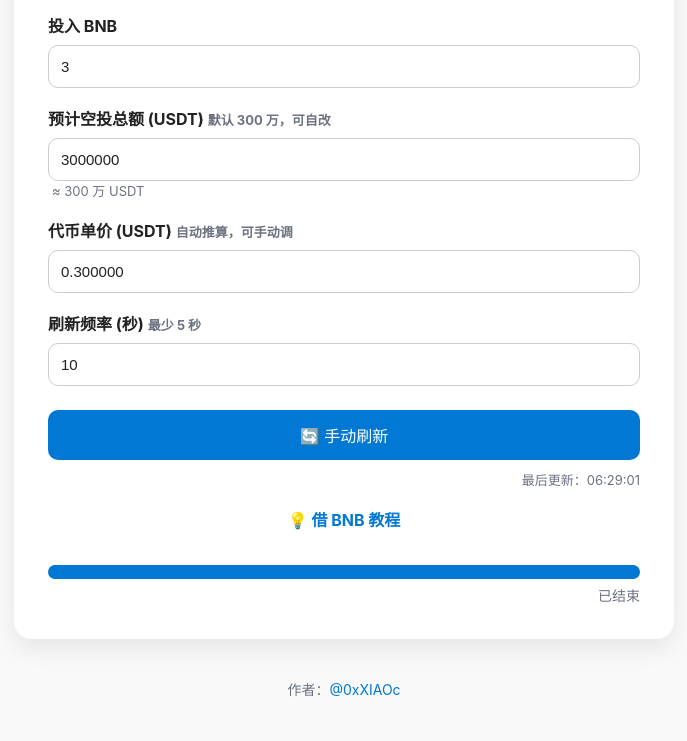
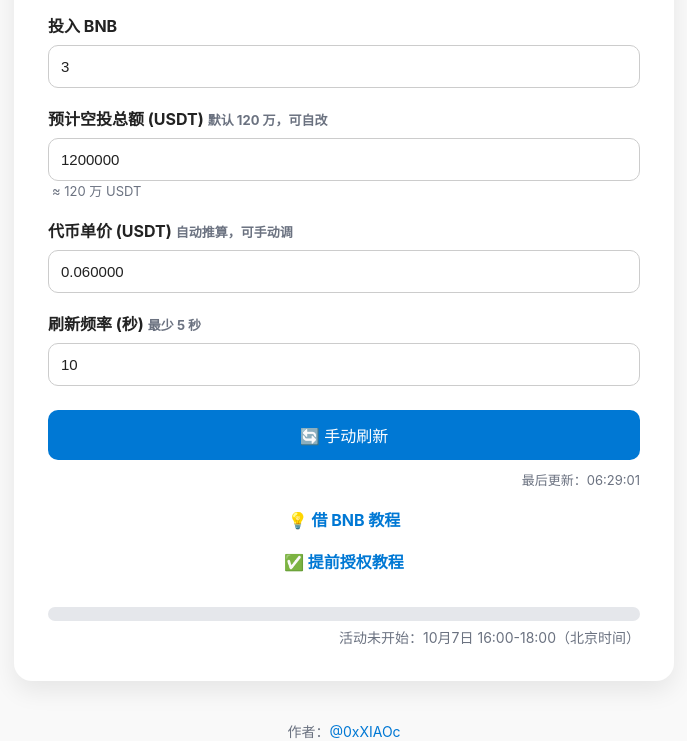
Before and after one commit to 7CCCCC21X/ido, a plain HTML site: page index.html in a window 1280 px wide. Shown: the part 124-865 px from the top of the page, without its empty margins (296-983 px from the left). Before the commit the page ends 823 px from the top, so only its background shows below. Drawn offline with Linux system fonts and the light colour scheme; no server answers.

Commit message:
Update index.html

```diff
--- a/index.html
+++ b/index.html
@@ -2,7 +2,7 @@
 <html lang="zh">
 <head>
     <meta charset="UTF-8">
-    <title>币安 Web3 钱包 预售代币 Pre-TGE (ZBT)</title>
+    <title>币安 Web3 钱包 第39期独家Tge (KLINK)</title>
     <meta name="viewport" content="width=device-width,initial-scale=1.0">
     <meta name="color-scheme" content="light dark">
     <style>
@@ -51,20 +51,20 @@
 <body>
     <div class="container">
         <div id="errBanner" class="error-banner"></div>
-        <h2>币安 Web3 钱包 预售代币 Pre‑TGE (ZBT)</h2>
+        <h2>币安 Web3 钱包 第39期独家Tge (KLINK)</h2>
 
         <!-- 募集/读取地址（合约地址） -->
-        <input id="targetAddress" type="hidden" value="0x36d9b74667d25cfdfd8cc1d36e1af0a1e7995d68">
+        <input id="targetAddress" type="hidden" value="0xfd18fa5b167e4a903ae8d385b53fdc6f0a807c13">
 
         <label>投入 BNB</label>
         <input id="userAmount" type="number" step="0.01" value="3" min="0">
 
-        <label>预计空投总额 (USDT)<span class="note">默认 300 万，可自改</span></label>
-        <input id="airdropUSD" type="number" step="10000" value="3000000" min="0">
-        <div class="note" id="airdropFmt">≈ 300 万 USDT</div>
+        <label>预计空投总额 (USDT)<span class="note">默认 120 万，可自改</span></label>
+        <input id="airdropUSD" type="number" step="10000" value="1200000" min="0">
+        <div class="note" id="airdropFmt">≈ 120 万 USDT</div>
 
         <label>代币单价 (USDT)<span class="note">自动推算，可手动调</span></label>
-        <input id="tokenPrice" type="number" step="0.00001" value="0.300000" min="0">
+        <input id="tokenPrice" type="number" step="0.00001" value="0.060000" min="0">
 
         <label>刷新频率 (秒)<span class="note">最少 5 秒</span></label>
         <input id="refreshSec" type="number" step="1" value="10" min="5">
@@ -72,8 +72,9 @@
         <button id="refreshBtn">🔄 手动刷新</button>
         <div class="updateHint" id="lastUpdateHint">—</div>
 
-        <!-- 教程：仅保留“借 BNB 教程”，已移除“✅ 提前授权教程” -->
+        <!-- 教程：保留“借 BNB 教程”，新增“✅ 提前授权教程” -->
         <a class="tutorial-link" href="https://x.com/0xXIAOc/status/1929136552757830056" target="_blank">💡 借 BNB 教程</a>
+        <a class="tutorial-link" href="https://x.com/0xXIAOc/status/1975439176423428364" target="_blank">✅ 提前授权教程</a>
 
         <div class="progress-container">
             <div class="progress-bg"><div class="progress-bar" id="progressBar"></div></div>
@@ -84,9 +85,9 @@
             <p>📦 当前地址 BNB 余额：<span class="highlight" id="bnbBalance">—</span></p>
             <p>🎯 募集目标：<span class="highlight" id="targetBNBShow">—</span> BNB</p>
             <p>🔥 超募倍数：<span class="highlight" id="multiplier">—</span></p>
-            <p>💰 出售代币数量：10,000,000 枚 ZBT（占总供应量的 1%）</p><hr>
+            <p>💰 出售代币数量：20,000,000 枚 KLINK（占总供应量的 1%）</p><hr>
             <p>🚀 你投入 <span class="highlight" id="userInput">—</span> BNB（占比 <span class="highlight" id="percent">—</span>%）<br>
-                可获得 <span class="success" id="tokenAmt">—</span> 枚 ZBT ≈ <span class="success" id="usdValue">—</span></p>
+                可获得 <span class="success" id="tokenAmt">—</span> 枚 KLINK ≈ <span class="success" id="usdValue">—</span></p>
             <p>💸 实际扣款：<span class="deduct" id="principalBNB">—</span> BNB ≈ <span class="deduct" id="principalUSD">—</span></p>
             <p>🔄 退回 BNB：<span class="refund" id="refundBNB">—</span> BNB</p>
         </div>
@@ -95,13 +96,13 @@
     <div class="footer">作者：<a href="https://x.com/0xXIAOc" target="_blank">@0xXIAOc</a></div>
 
     <script>
-        // ==== 配置（ZBT 专场）====
+        // ==== 配置（KLINK 专场）====
         const CONFIG={
-            TOTAL_TARGET_BNB:201.4,                   // 募集BNB数量（目标）
-            TOTAL_TOKENS:10_000_000,                  // 出售代币数量（ZBT）
-            // 时间：9月24日 16:00-18:00（北京时间，UTC+8）
-            START_TIME:new Date('2025-09-24T16:00:00+08:00'),
-            END_TIME:new Date('2025-09-24T18:00:00+08:00'),
+            TOTAL_TARGET_BNB:257.39,                  // 募集BNB数量（目标）
+            TOTAL_TOKENS:20_000_000,                  // 出售代币数量（KLINK）
+            // 时间：10月7日 16:00-18:00（北京时间，UTC+8）
+            START_TIME:new Date('2025-10-07T16:00:00+08:00'),
+            END_TIME:new Date('2025-10-07T18:00:00+08:00'),
             REFRESH_INTERVAL:10_000,
             PRICE_CACHE_MS:60_000,
             PRICE_APIS:[
@@ -239,9 +240,8 @@
             }
         }
 
-        // === 进度条 & 倒计时（修复：避免“9月月24日日”） ===
+        // === 进度条 & 倒计时 ===
         function formatRangeForCN(st, et){
-            // 提取纯数字，避免中文本地化自带“月/日”导致重复
             const getNum = (date, opt) =>
                 new Intl.DateTimeFormat('zh-CN', { timeZone: TZ, ...opt })
                     .format(date)
@@ -256,7 +256,7 @@
             const ts = tFmt.format(st);
             const te = tFmt.format(et);
 
-            // 输出：9月24日 16:00-18:00（北京时间）
+            // 输出：10月7日 16:00-18:00（北京时间）
             return `${m}月${d}日 ${ts}-${te}（北京时间）`;
         }
 
@@ -267,7 +267,6 @@
             const rangeStr = formatRangeForCN(CONFIG.START_TIME, CONFIG.END_TIME);
 
             if(nowMs < stMs){
-                // 改为冒号样式，避免双重括号
                 els.countdownText.textContent = `活动未开始：${rangeStr}`;
                 els.progressBar.style.width = '0%';
                 return;
@@ -301,7 +300,7 @@
         els.refreshBtn.addEventListener('click',()=>refresh(true));
         document.addEventListener('visibilitychange',()=>document.hidden?clearInterval(poll):applyInterval());
         window.addEventListener('load',async()=>{
-            computePrice();         // 300 万 / 1000 万 => 0.300000 USDT
+            computePrice();         // 120 万 / 2000 万 => 0.060000 USDT
             applyInterval();
             await refresh();
             setInterval(tick,500);  // 进度条与倒计时
```
